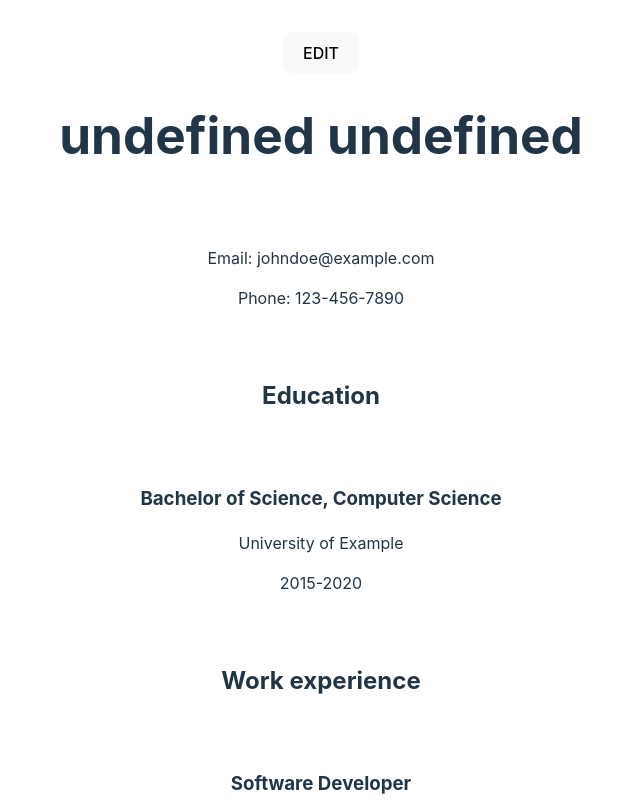
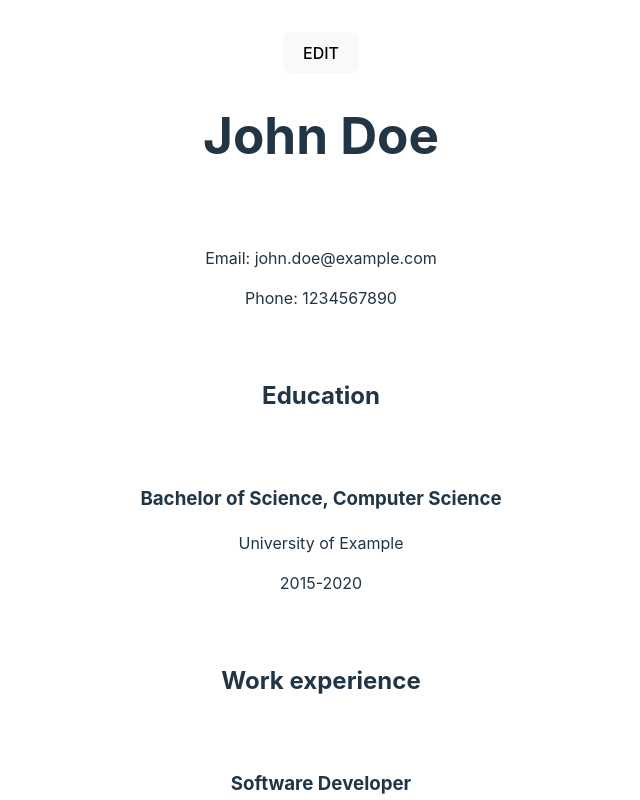
Before and after one commit to Norraynor/odin-cv-application, a React (Vite) app: page / in a window 1280 px wide. Shown: the top 800 px of the page, without its empty margins (319-959 px from the left). Built offline with nearby package versions, Linux system fonts and the light colour scheme.

Commit message:
Add data share between components

```diff
--- a/src/components/CV.jsx
+++ b/src/components/CV.jsx
@@ -1,4 +1,4 @@
-import { useState } from "react";
+import { useState, useEffect } from "react";
 import Personal from "./Personal";
 import Education from "./Education";
 import Experience from "./Experience";
@@ -36,6 +36,11 @@ function CV() {
 		},
 	};
 	const [data, setData] = useState(startData);
+
+	useEffect(() => {
+		console.log(data, "- Has changed");
+	}, [data]);
+
 	const handleSave = (e) => {
 		e.preventDefault();
 		console.log("Form submitted", e);
--- a/src/components/CVForm.jsx
+++ b/src/components/CVForm.jsx
@@ -41,6 +41,9 @@ function CVForm(props) {
 						<input type="date" id="end-date" name="end-date" required />
 					</fieldset>
 					<button type="submit">SAVE</button>
+					<button type="button" onClick={props.handleSave}>
+						CANCEL
+					</button>
 				</form>
 			</div>
 		</>
--- a/src/components/Personal.jsx
+++ b/src/components/Personal.jsx
@@ -1,14 +1,16 @@
 /* eslint-disable react/prop-types */
 function Personal(props) {
-	console.log(props);
-	let name = props.firstName + " " + props.surname;
+	console.log(props, "personal");
+	let name = props.data.firstName + " " + props.data.surname;
+	let email = props.data.email;
+	let phone = props.data.phone;
 	return (
 		<>
 			<div className="head">
 				<h1 className="name">{name}</h1>
 				<div className="card">
-					<p>Email: johndoe@example.com</p>
-					<p>Phone: 123-456-7890</p>
+					<p>Email: {email}</p>
+					<p>Phone: {phone}</p>
 				</div>
 			</div>
 		</>
```
